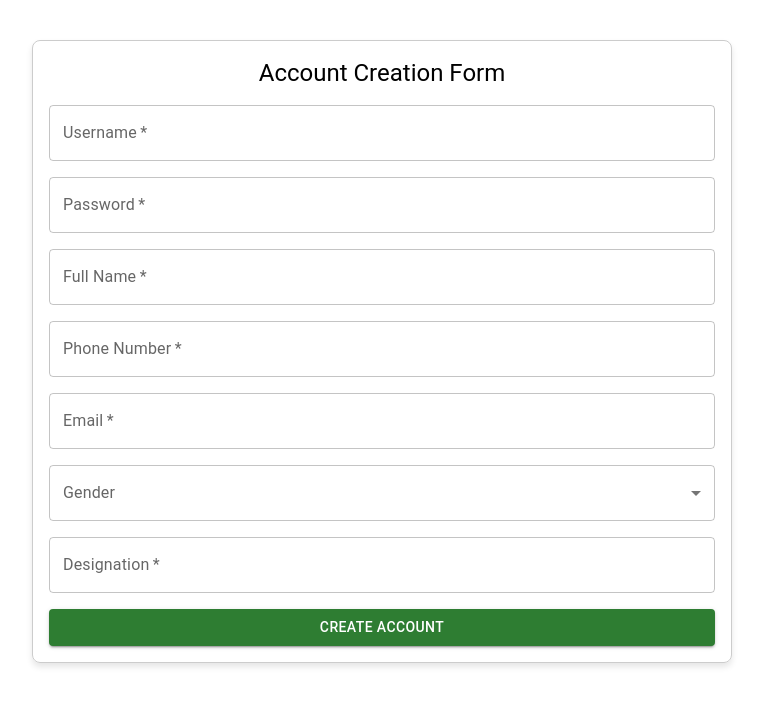
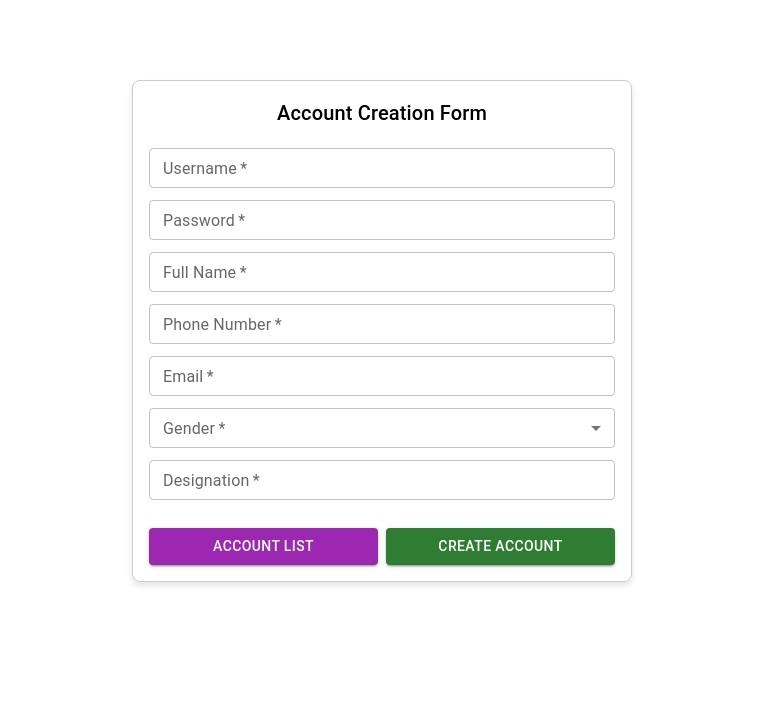
Before and after one commit to NixbugSoftwares/executive-app, a React (Vite) app: page /AccountCreationForm in a window 1280 px wide. Shown: the top 706 px of the page, without its empty margins (258-1021 px from the left). Built offline with nearby package versions, Linux system fonts and the light colour scheme.

Commit message:
Adjusted form size and added a button to the Account page .

```diff
--- a/src/screens/accountpage/AccountForm.tsx
+++ b/src/screens/accountpage/AccountForm.tsx
@@ -1,6 +1,6 @@
 import React, { useState } from "react";
 import { TextField, Button, Box, FormControl, InputLabel, Select, MenuItem, Typography } from "@mui/material";
-
+import { useNavigate } from "react-router-dom";
 const AccountCreationForm = () => {
   const [formValues, setFormValues] = useState({
     username: "",
@@ -26,6 +26,12 @@ const AccountCreationForm = () => {
     alert("Account created successfully!");
   };
 
+  const navigate = useNavigate();
+
+  const handleNavigate = () => {
+    navigate("/account");
+  }
+
   return (
     <Box
       component="form"
@@ -33,17 +39,17 @@ const AccountCreationForm = () => {
       sx={{
         display: "flex",
         flexDirection: "column",
-        gap: 2,
-        width: 700,
+        gap: 1.5, // Reduce gap between fields
+        width: 500, // Narrower form
         margin: "auto",
-        mt: 5,
+        mt: 10,
         p: 2,
         border: "1px solid #ccc",
         borderRadius: "8px",
         boxShadow: "0 4px 6px rgba(0,0,0,0.1)",
       }}
     >
-      <Typography variant="h5" align="center">
+      <Typography variant="h6" align="center" gutterBottom>
         Account Creation Form
       </Typography>
 
@@ -53,6 +59,7 @@ const AccountCreationForm = () => {
         value={formValues.username}
         onChange={handleChange}
         variant="outlined"
+        size="small" // Smaller input size
         required
       />
 
@@ -63,6 +70,7 @@ const AccountCreationForm = () => {
         value={formValues.password}
         onChange={handleChange}
         variant="outlined"
+        size="small"
         required
       />
 
@@ -72,6 +80,7 @@ const AccountCreationForm = () => {
         value={formValues.fullName}
         onChange={handleChange}
         variant="outlined"
+        size="small"
         required
       />
 
@@ -82,6 +91,7 @@ const AccountCreationForm = () => {
         value={formValues.phoneNumber}
         onChange={handleChange}
         variant="outlined"
+        size="small"
         required
       />
 
@@ -92,16 +102,16 @@ const AccountCreationForm = () => {
         value={formValues.email}
         onChange={handleChange}
         variant="outlined"
+        size="small"
         required
       />
 
-      <FormControl>
+      <FormControl size="small" required>
         <InputLabel>Gender</InputLabel>
         <Select
           name="gender"
           value={formValues.gender}
         //   onChange={handleChange}
-          required
         >
           <MenuItem value="male">Male</MenuItem>
           <MenuItem value="female">Female</MenuItem>
@@ -109,20 +119,25 @@ const AccountCreationForm = () => {
         </Select>
       </FormControl>
 
-
       <TextField
         label="Designation"
         name="designation"
         value={formValues.designation}
         onChange={handleChange}
         variant="outlined"
+        size="small"
         required
       />
+        <Box sx={{ display: "flex", justifyContent: "space-between", mt: 2, gap: 1 }}>
+              <Button type="submit" variant="contained" color="secondary" fullWidth onClick={() => {handleNavigate()}}>
+                Account List
+            </Button>
+            <Button type="submit" variant="contained" color="success" fullWidth>
+                Create Account
+            </Button>
 
+        </Box>
 
-      <Button type="submit" variant="contained" color="success" fullWidth>
-        Create Account
-      </Button>
     </Box>
   );
 };
```
